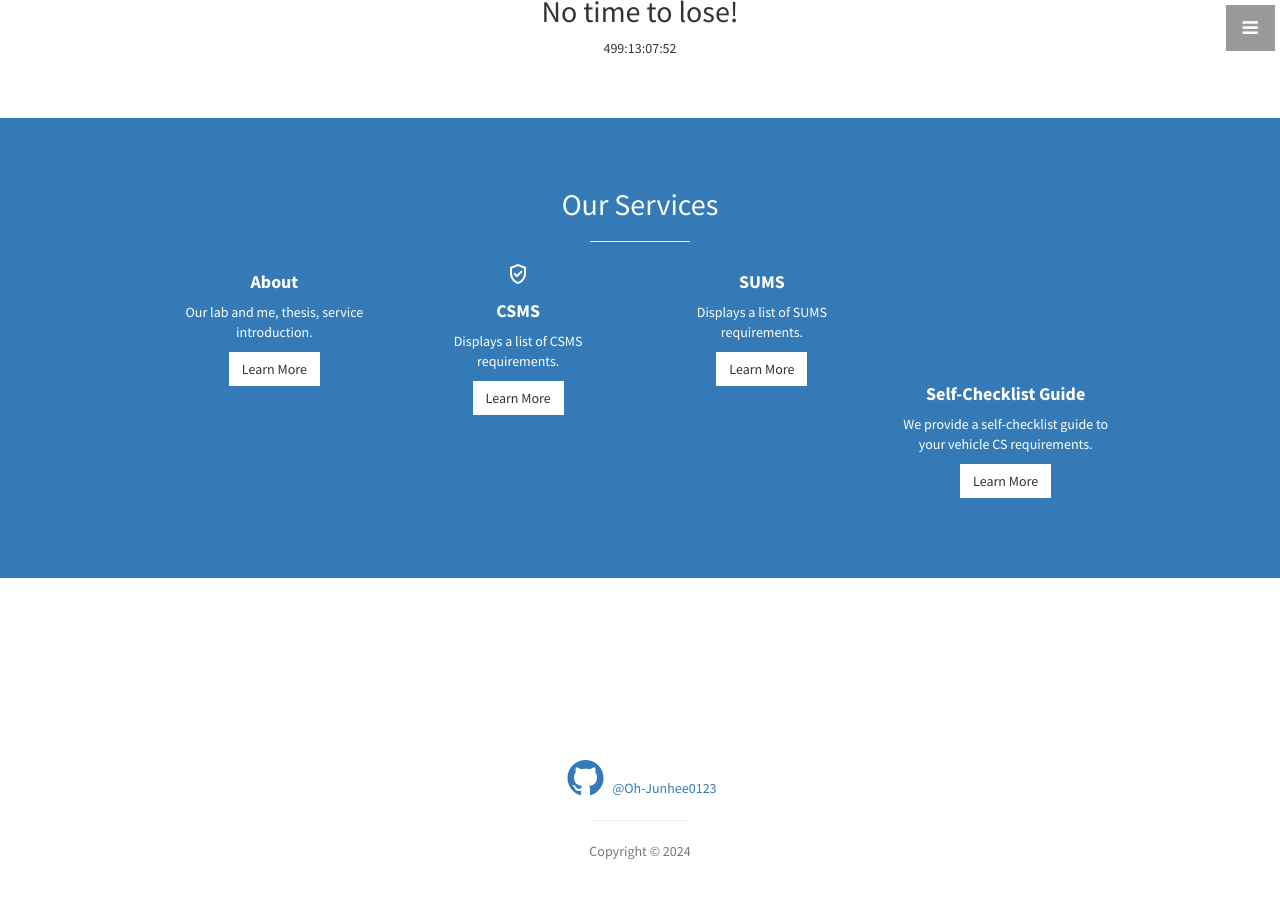
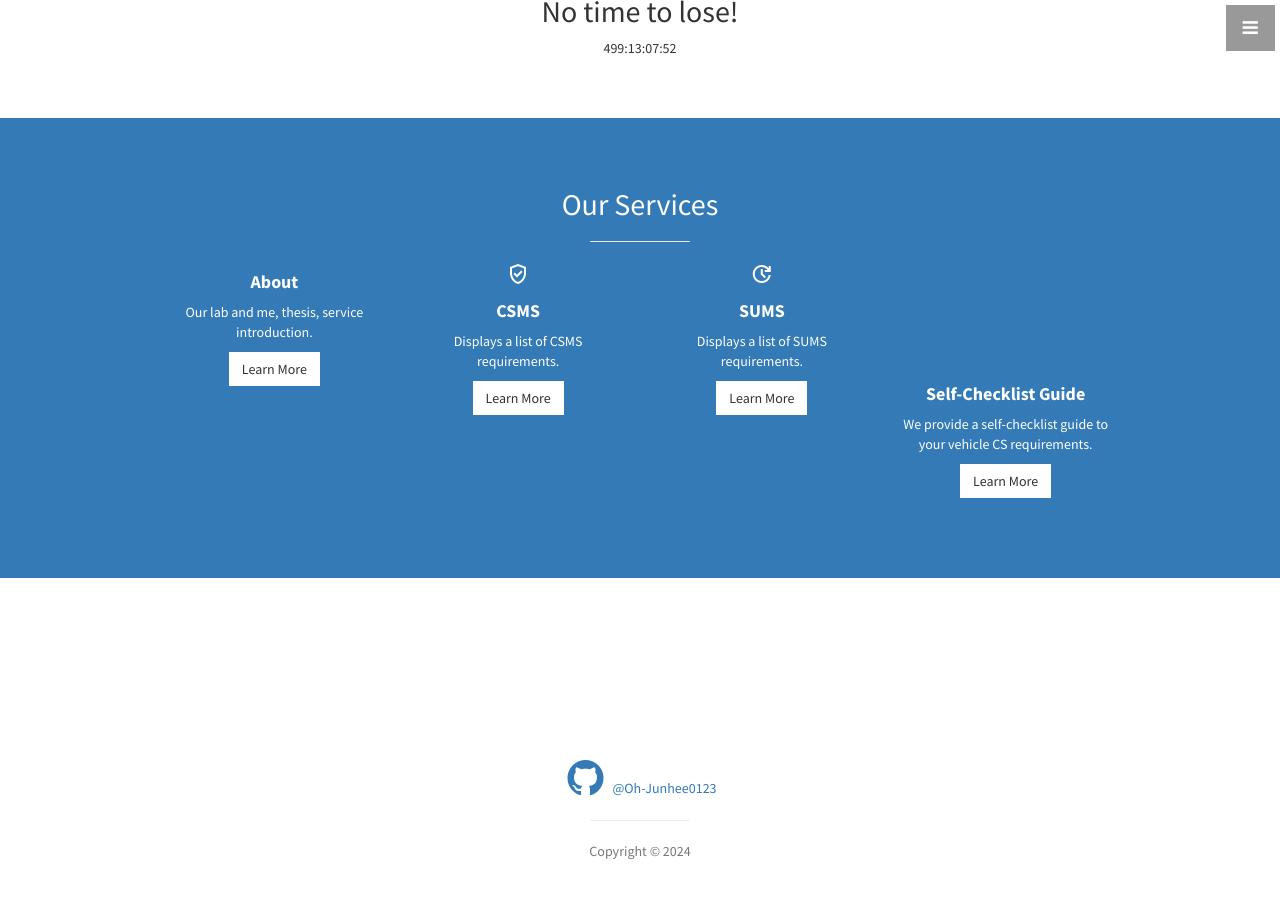
Before and after one commit to Oh-Junhee0123/CS-Requirement-Finder.github.io, a Jekyll site: the page built from index.html, in a window 1280 px wide and 900 px high, scrolled down 975 px. Built offline with Jekyll 4.4.1, drawn with Linux system fonts in a browser that asks for light colours.

Commit message:
Update services.html

```diff
--- a/_includes/services.html
+++ b/_includes/services.html
@@ -30,6 +30,7 @@
           <div class="col-md-3 col-sm-6">
             <div class="service-item">
               <link rel="stylesheet" href="https://fonts.googleapis.com/css2?family=Material+Symbols+Outlined:opsz,wght,FILL,GRAD@24,400,0,0" />
+              <span class="material-symbols-outlined">update</span>
               <h4>
                 <strong>SUMS</strong>
               </h4>
```
